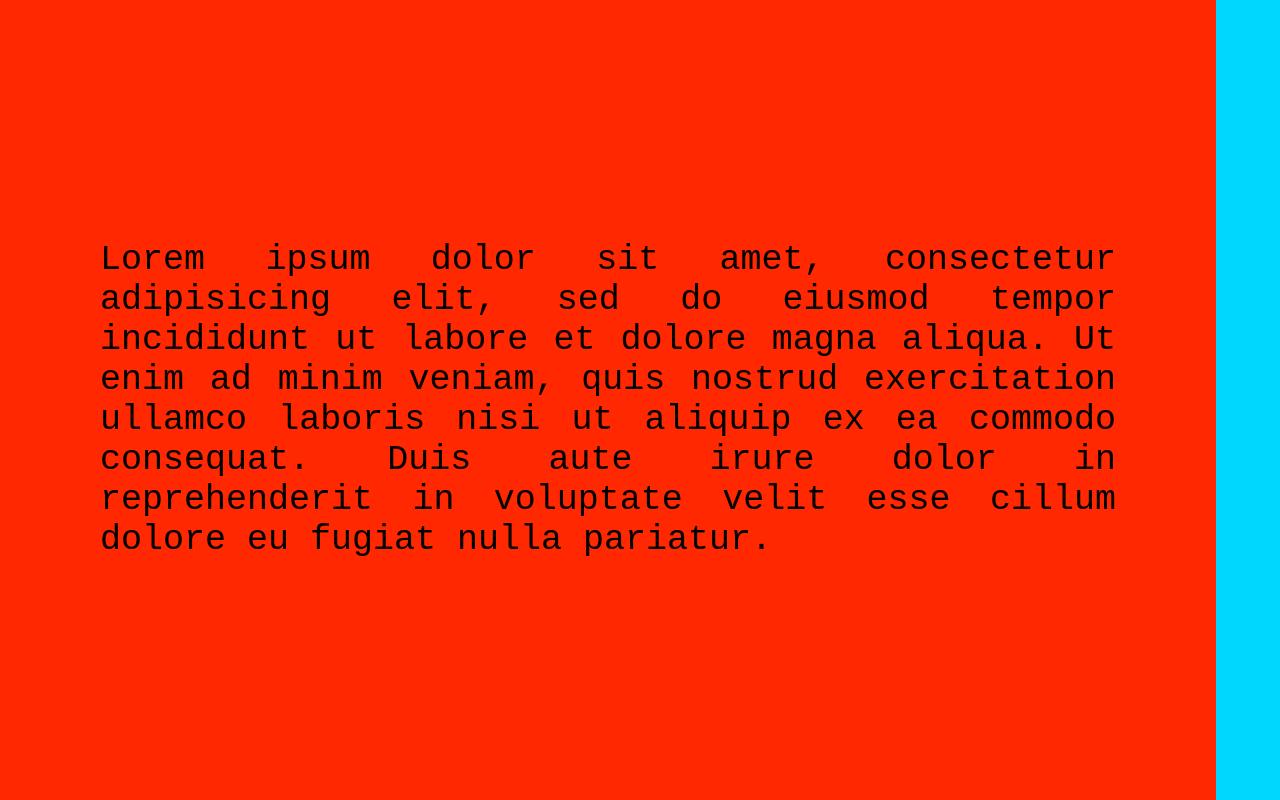
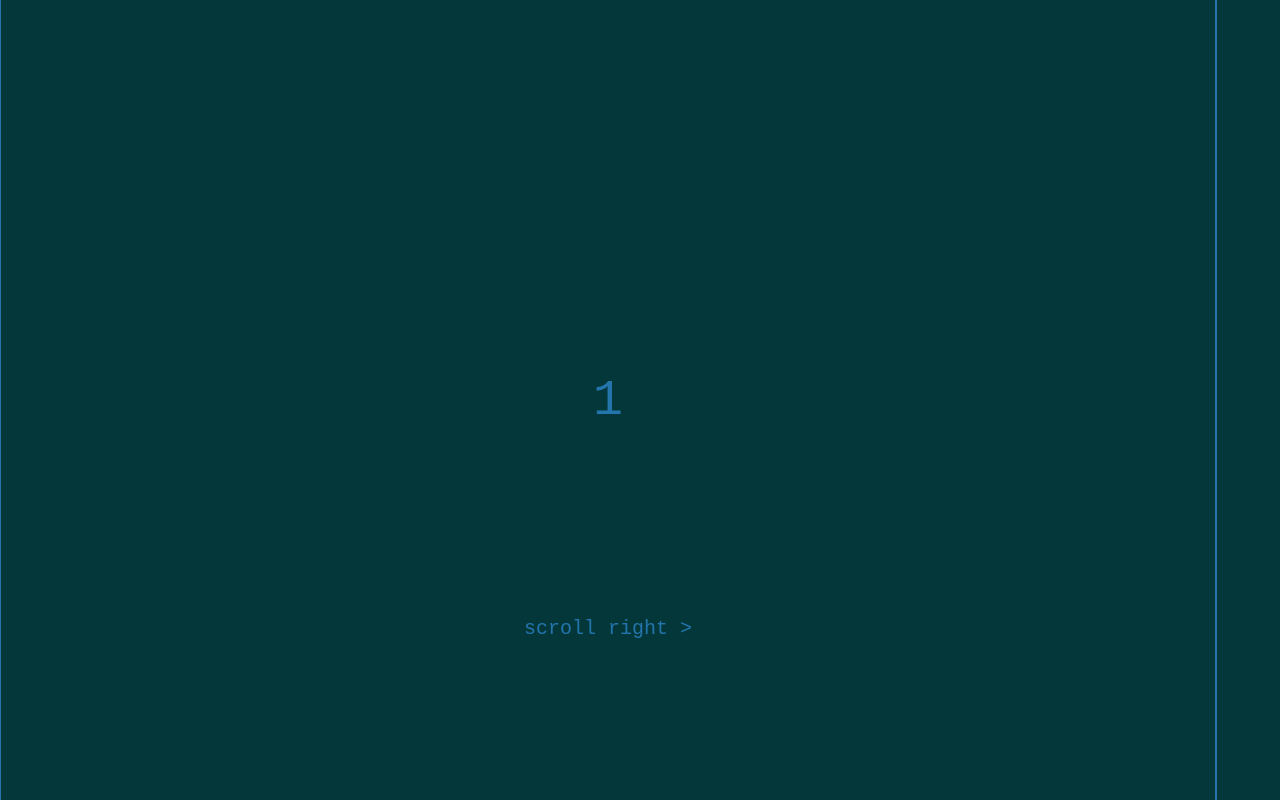
Before and after one commit to lucafalasco/scroll-snap, a website built with webpack: page demo/index.html in a window 1280 px wide. Built offline with nearby package versions, Linux system fonts and the light colour scheme.

Commit message:
change demo page style, add hints

```diff
--- a/demo/index.html
+++ b/demo/index.html
@@ -8,6 +8,7 @@
       html, body {
         margin: 0;
         font-family: monospace;
+        cursor: default;
       }
       #container {
         position: absolute;
@@ -19,61 +20,58 @@
         overflow: auto;
         -webkit-overflow-scrolling: touch;
        }
-      .column {
-        font-size: 35px;
-        color: white;
-        padding: 100px;
+      .page {
+        position: relative;
+        height: 100%;
+        font-size: 50px;
+        padding: 20px;
         box-sizing: border-box;
         display: flex;
         justify-content: center;
         align-items: center;
-        text-align: justify;
+        border-left: 1px solid #2375AC;
+        border-right: 1px solid #2375AC;
+        color: #2375AC;
+        background-color: #04373A;
       }
-      .first-column {
+      .first-page {
         width: 95%;
         min-width: 95%;
-        color: #000000;
-        background-color: #ff2800;
       }
-      .second-column {
+      .second-page {
         width: 90%;
         min-width: 90%;
-        color: #ffffff;
-        background-color: #00d7ff;
       }
-      .third-column {
+      .third-page {
         width: 90%;
         min-width: 90%;
-        color: #000000;
-        background-color: #58ff00;
       }
-      .fourth-column {
+      .fourth-page {
         width: 95%;
         min-width: 95%;
-        color: #ffffff;
-        background-color: #A700FF;
       }
-      @media (max-width: 1024px) {
-        .column {
-          font-size: 18px;
-          padding: 20px;
-        }
+      .hint {
+        font-size: 20px;
+        position: absolute;
+        bottom: 20%;
       }
     </style>
   </head>
   <body>
     <div id='container'>
-      <div class="column first-column">
-        Lorem ipsum dolor sit amet, consectetur adipisicing elit, sed do eiusmod tempor incididunt ut labore et dolore magna aliqua. Ut enim ad minim veniam, quis nostrud exercitation ullamco laboris nisi ut aliquip ex ea commodo consequat. Duis aute irure dolor in reprehenderit in voluptate velit esse cillum dolore eu fugiat nulla pariatur.
+      <div class="page first-page">
+        <div>1</div>
+        <div class="hint">scroll right ></div>
       </div>
-      <div class="column second-column">
-        Lorem ipsum dolor sit amet, consectetur adipisicing elit, sed do eiusmod tempor incididunt ut labore et dolore magna aliqua. Ut enim ad minim veniam, quis nostrud exercitation ullamco laboris nisi ut aliquip ex ea commodo consequat. Duis aute irure dolor in reprehenderit in voluptate velit esse cillum dolore eu fugiat nulla pariatur.
+      <div class="page second-page">
+        <div>2</div>
       </div>
-      <div class="column third-column">
-        Lorem ipsum dolor sit amet, consectetur adipisicing elit, sed do eiusmod tempor incididunt ut labore et dolore magna aliqua. Ut enim ad minim veniam, quis nostrud exercitation ullamco laboris nisi ut aliquip ex ea commodo consequat. Duis aute irure dolor in reprehenderit in voluptate velit esse cillum dolore eu fugiat nulla pariatur.
+      <div class="page third-page">
+        <div>3</div>
       </div>
-      <div class="column fourth-column">
-        Lorem ipsum dolor sit amet, consectetur adipisicing elit, sed do eiusmod tempor incididunt ut labore et dolore magna aliqua. Ut enim ad minim veniam, quis nostrud exercitation ullamco laboris nisi ut aliquip ex ea commodo consequat. Duis aute irure dolor in reprehenderit in voluptate velit esse cillum dolore eu fugiat nulla pariatur.
+      <div class="page fourth-page">
+        <div>4</div>
+        <div class="hint">< scroll left</div>
       </div>
     </div>
     <script src="scroll-snap.js"></script>
```
